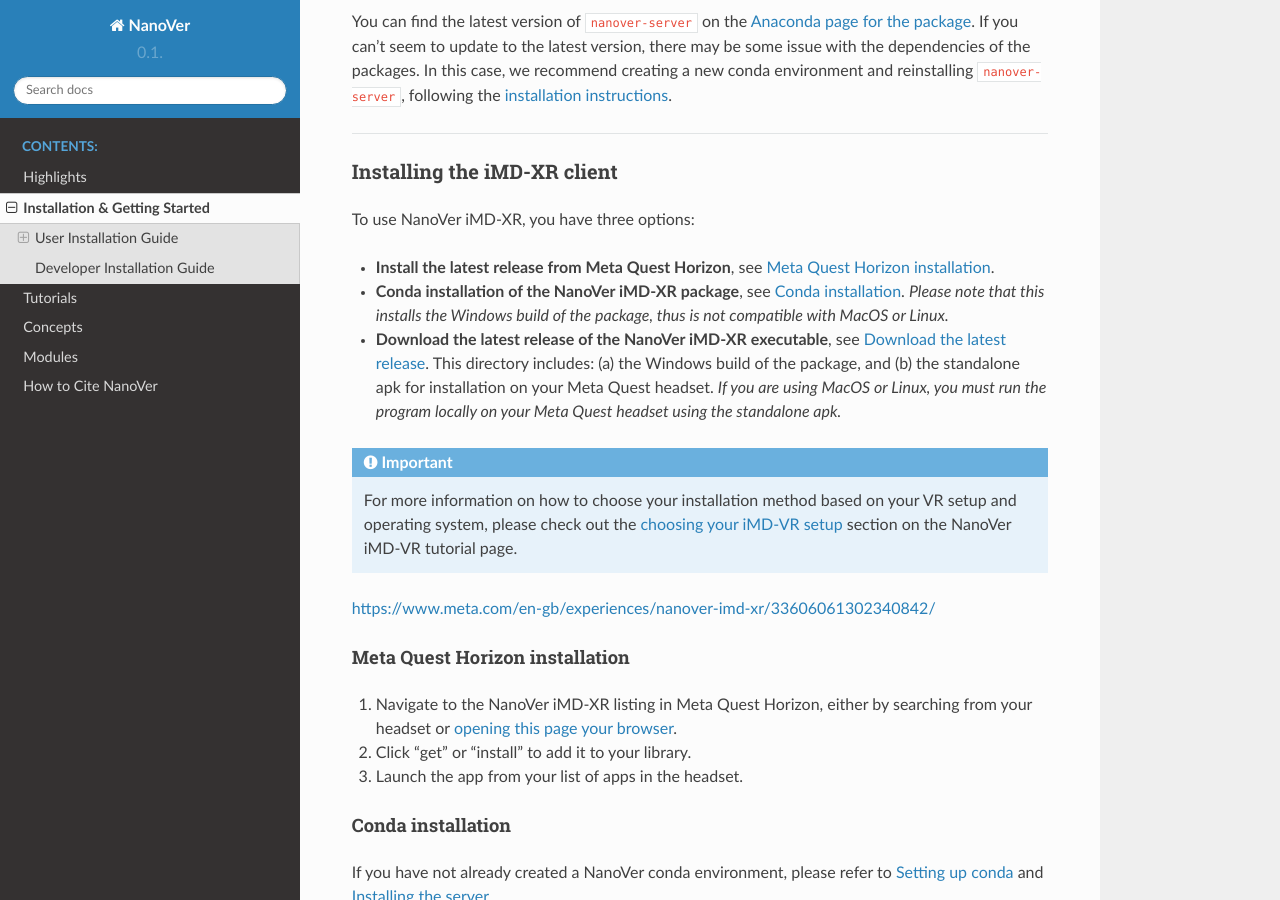
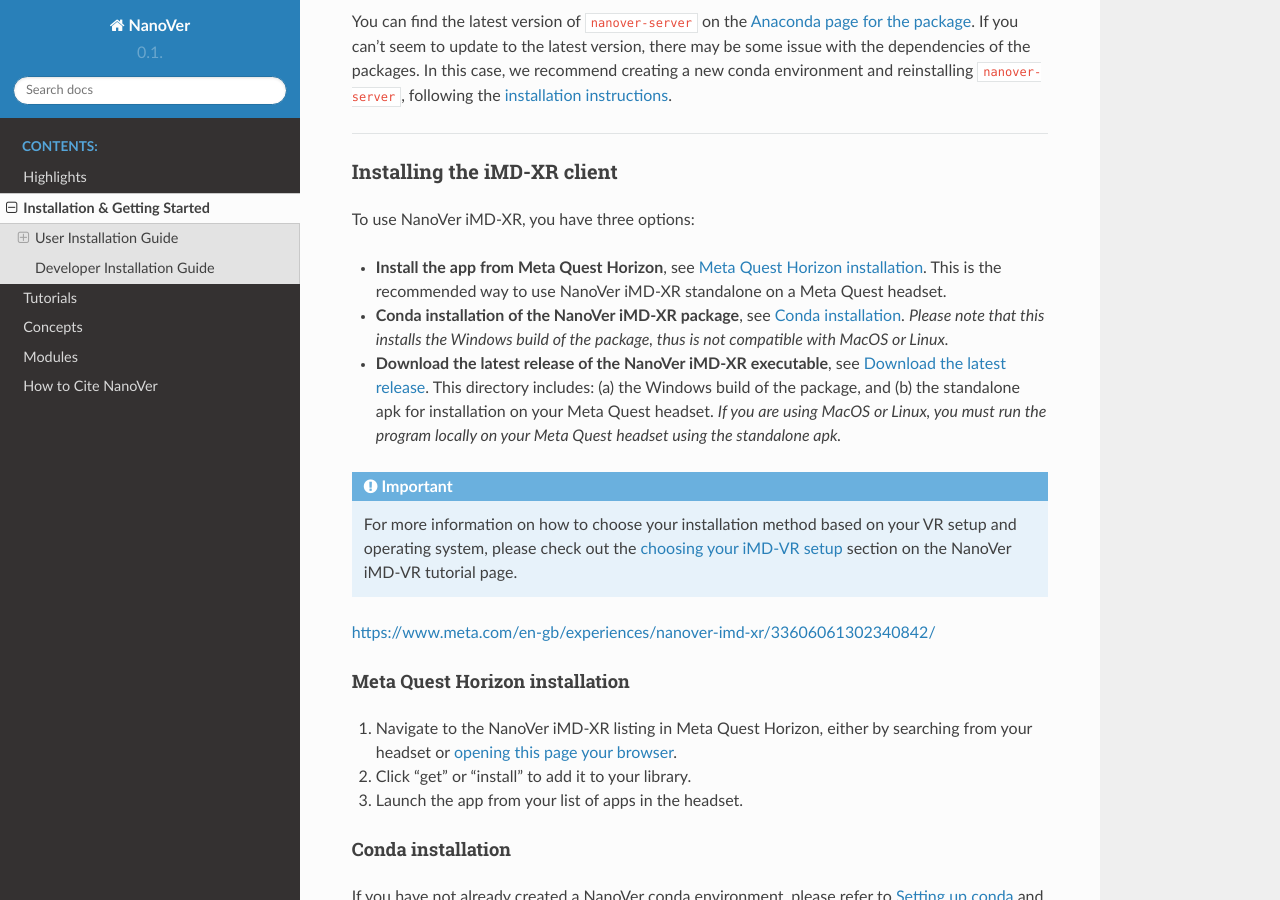
Before and after one commit to IRL2/nanover-docs, a Sphinx documentation site: the page built from source/installation.rst, in a window 1280 px wide and 900 px high, scrolled down 1559 px. Built offline with Sphinx 7.4.7 and the Read the Docs theme 3.1.0, drawn with Linux system fonts in a browser that asks for light colours; pages that are not in the unit, such as notebooks, are missing from menus; the version number could not be read and is left out.

Commit message:
wording change

```diff
--- a/source/installation.rst
+++ b/source/installation.rst
@@ -97,12 +97,11 @@
 
 To use NanoVer iMD-XR, you have three options:
 
-* **Install the latest release from Meta Quest Horizon**, see :ref:`horizon_installation_xr_client`.
-
+* **Install the app from Meta Quest Horizon**, see :ref:`horizon_installation_xr_client`.
+  This is the recommended way to use NanoVer iMD-XR standalone on a Meta Quest headset.
 
 * **Conda installation of the NanoVer iMD-XR package**, see :ref:`conda_installation_VR_client`.
   *Please note that this installs the Windows build of the package, thus is not compatible with MacOS or Linux.*
-
 
 * **Download the latest release of the NanoVer iMD-XR executable**, see :ref:`download_latest_release_VR_client`.
   This directory includes: (a) the Windows build of the package, and (b) the standalone apk for installation on your
```
